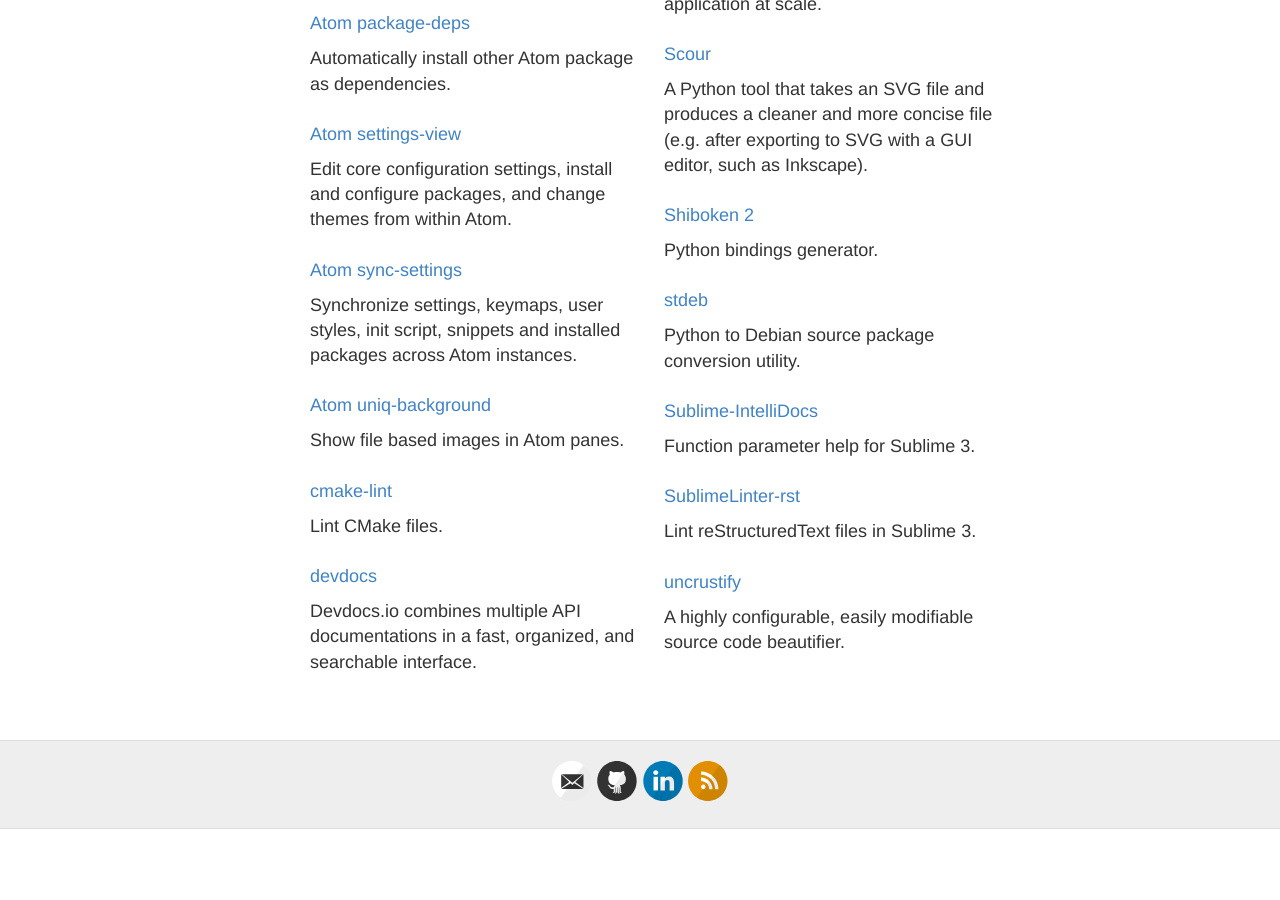
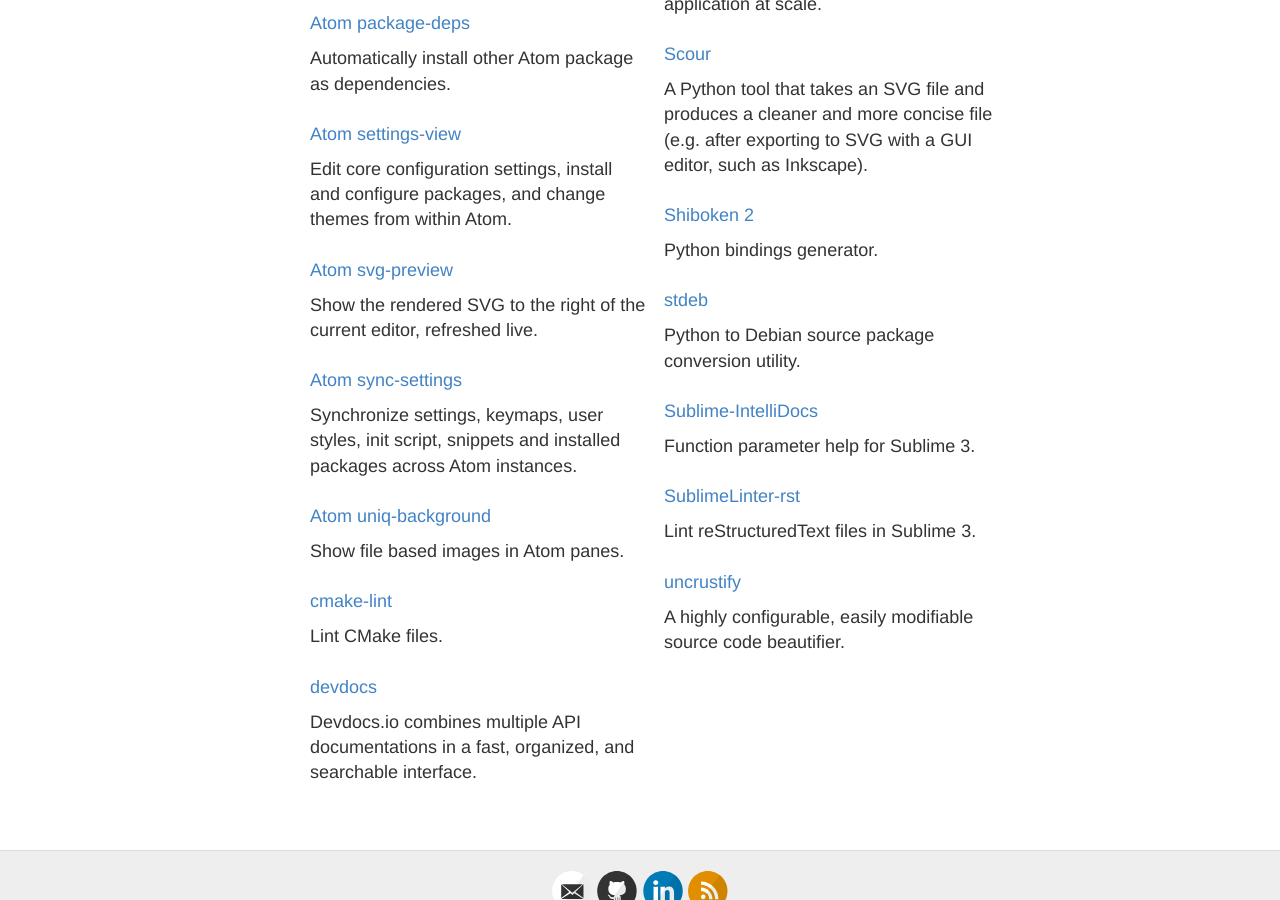
Before and after one commit to dirk-thomas/dirk-thomas.github.io, a Jekyll site: the page built from projects/index.md, in a window 1280 px wide and 900 px high, scrolled down 1982 px. Built offline with Jekyll 4.4.1, drawn with Linux system fonts in a browser that asks for light colours; emoji names are drawn with the system emoji font; before the commit the page ends 2811 px from its top, so only the background shows below that.

Commit message:
add Atom svg-preview to project page

```diff
--- a/projects/index.md
+++ b/projects/index.md
@@ -97,6 +97,10 @@
 
   Edit core configuration settings, install and configure packages, and change themes from within Atom.
 
+* [Atom svg-preview](https://github.com/josa42/atom-svg-preview/issues?q=author%3Adirk-thomas)
+
+  Show the rendered SVG to the right of the current editor, refreshed live.
+
 * [Atom sync-settings](https://github.com/atom-community/sync-settings/issues?q=author%3Adirk-thomas)
 
   Synchronize settings, keymaps, user styles, init script, snippets and installed packages across Atom instances.
```
